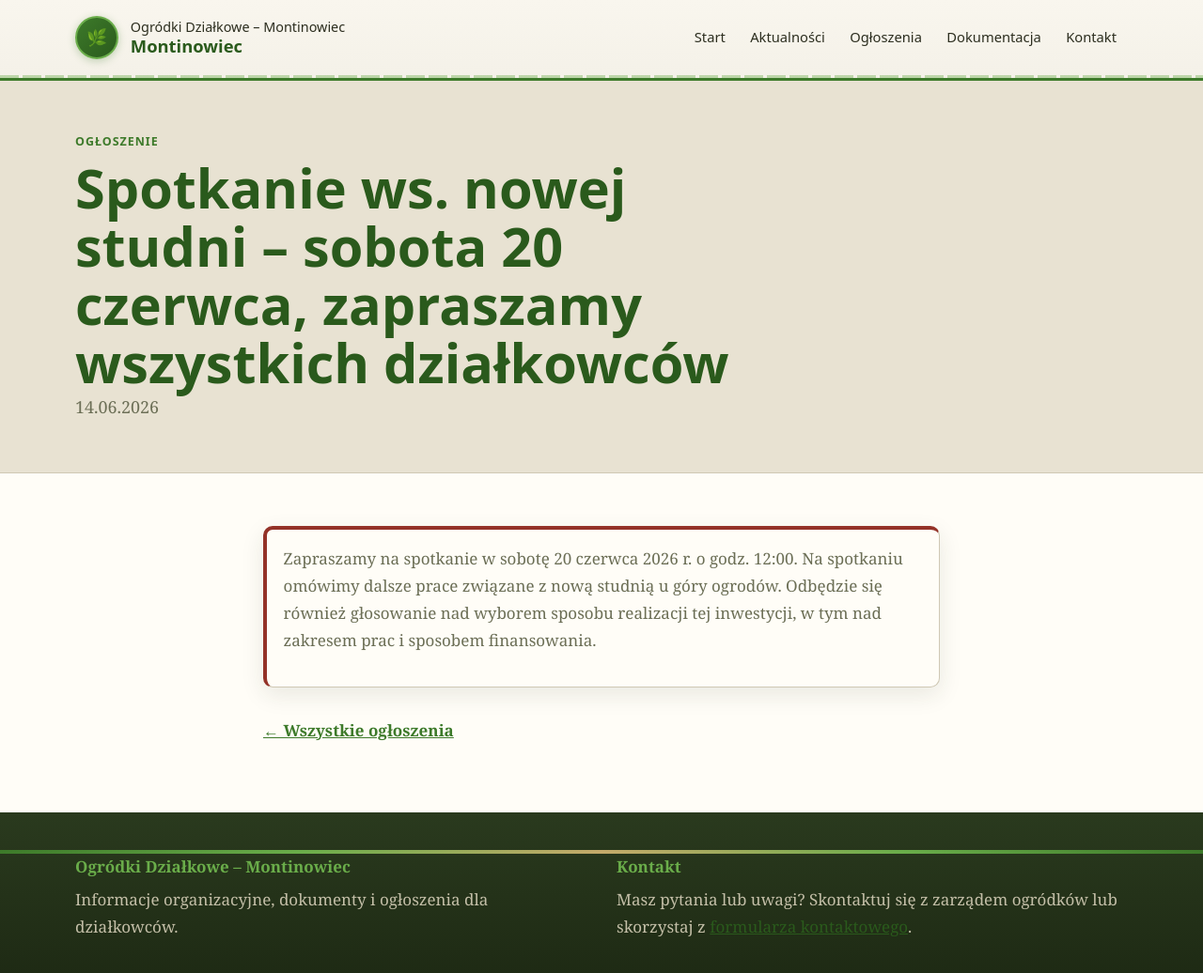
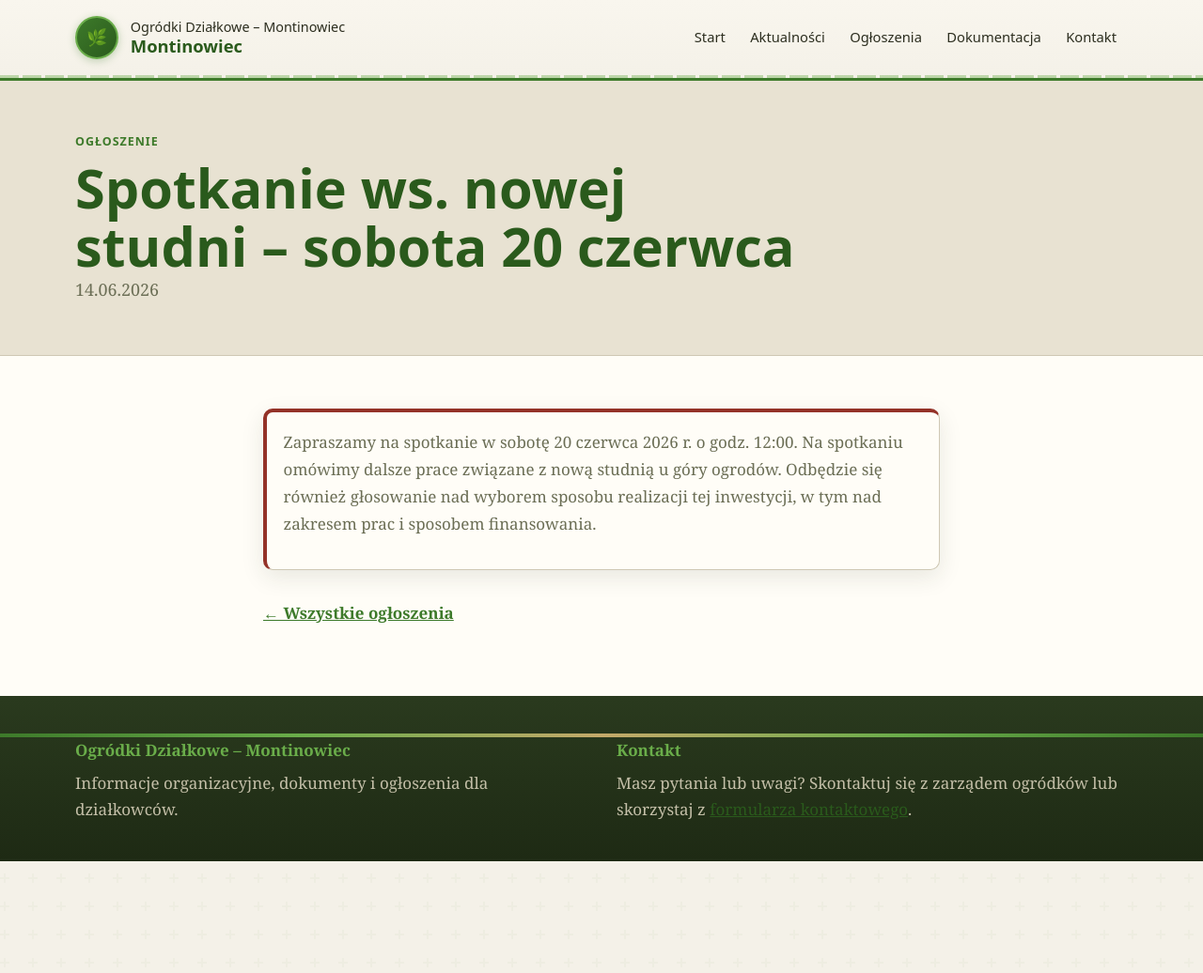
Before and after one commit to brxie/montin-page, a Jekyll site: the page built from _announcements/2026-06-14-spotkanie.md, in a window 1280 px wide and 1042 px high. Shown: the top 1036 px of the window at 94% size. Built offline with Jekyll 4.4.1, drawn with Linux system fonts in a browser that asks for light colours.

Commit message:
Skrócenie tytułu ogłoszenia

```diff
--- a/_announcements/2026-06-14-spotkanie.md
+++ b/_announcements/2026-06-14-spotkanie.md
@@ -1,5 +1,5 @@
 ---
-title: "Spotkanie ws. nowej studni – sobota 20 czerwca, zapraszamy wszystkich działkowców"
+title: "Spotkanie ws. nowej studni – sobota 20 czerwca"
 date: 2026-06-14
 type: "Ogłoszenie"
 level: "important"
```
